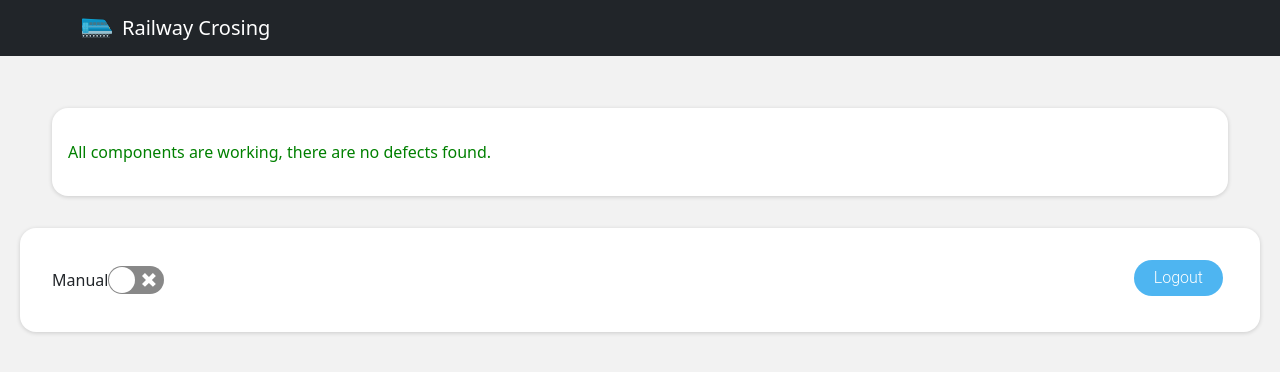
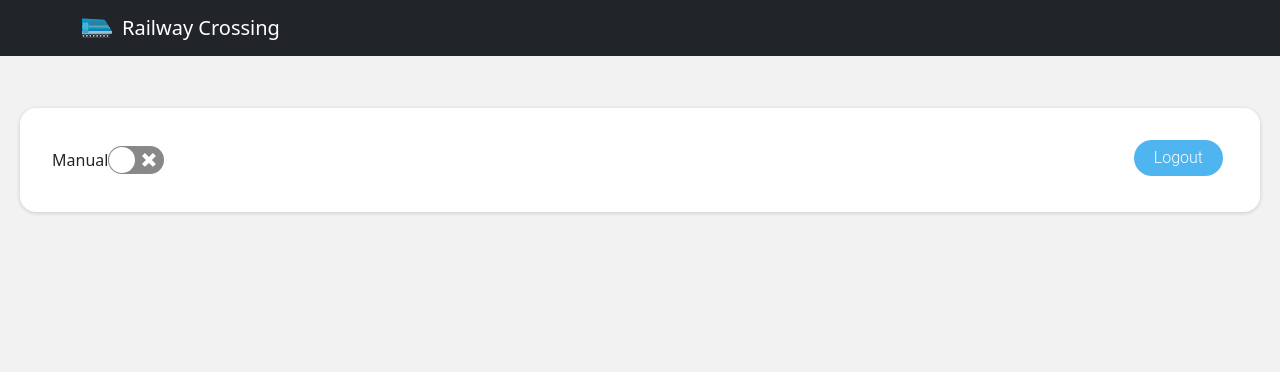
Before and after one commit to Bharat1111/crossing, a React (Create React App) app: page /admin in a window 1280 px wide. Shown: the top 372 px of the page. Built offline with nearby package versions, Linux system fonts and the light colour scheme; no server answers; the database is empty; sample sign-in values are in the browser's storage.

Commit message:
some changes

```diff
--- a/src/components/Admin.js
+++ b/src/components/Admin.js
@@ -20,11 +20,11 @@ const Admin = ({ manual, open, changeManual, changeOpen, senddata }) => {
                 backgroundColor: "rgb(242, 242, 242)",
             }}
         >
-            <div className="App">
+            {/* <div className="App">
                 <p style={{ color: "green" }}>
-                    All components are working, there are no defects found.{" "}
+                    All sensors are working, there are no defects found.{" "}
                 </p>
-            </div>
+            </div> */}
             <div
                 className="logs"
                 style={{
--- a/src/components/Navbar.js
+++ b/src/components/Navbar.js
@@ -20,7 +20,7 @@ const Navbar1 = () => {
                         height="30"
                         className="d-inline-block align-top"
                     />
-                    Railway Crosing
+                    Railway Crossing
                 </Navbar.Brand>
             </Container>
         </Navbar>
```
